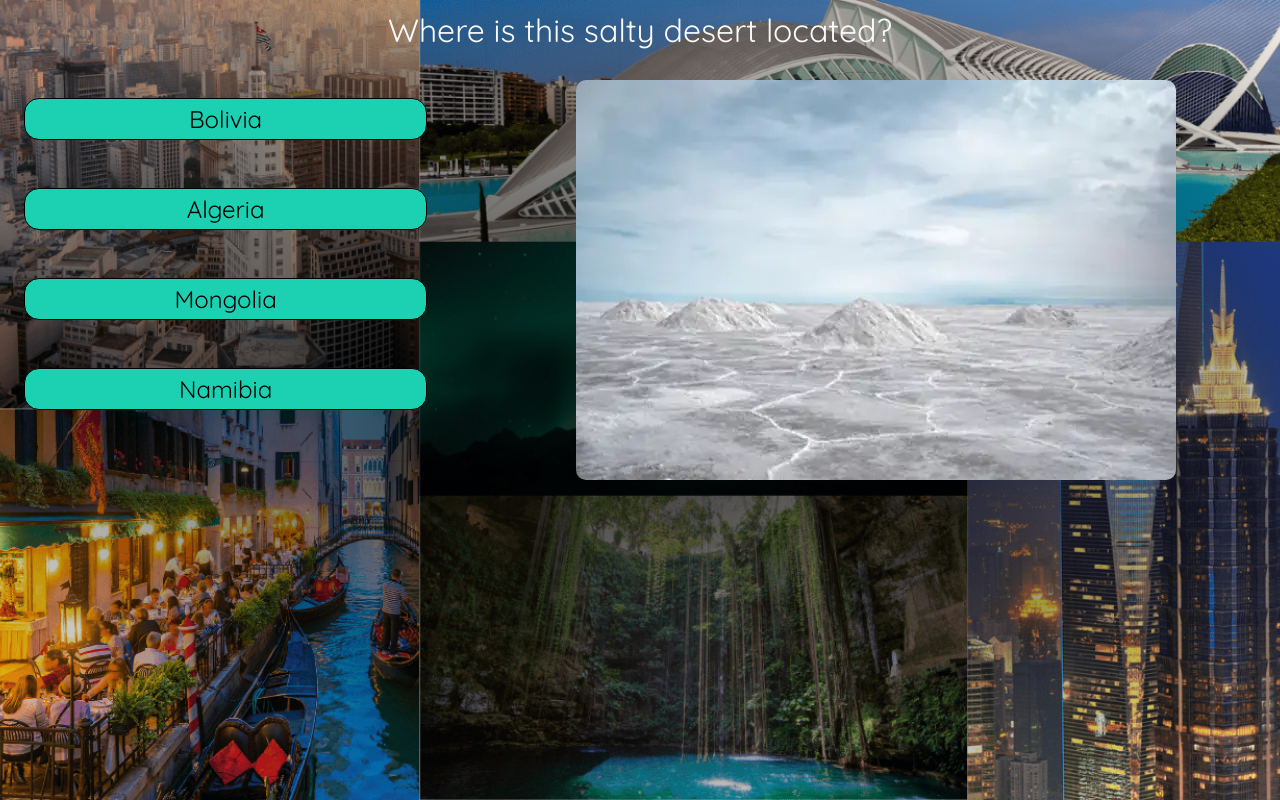
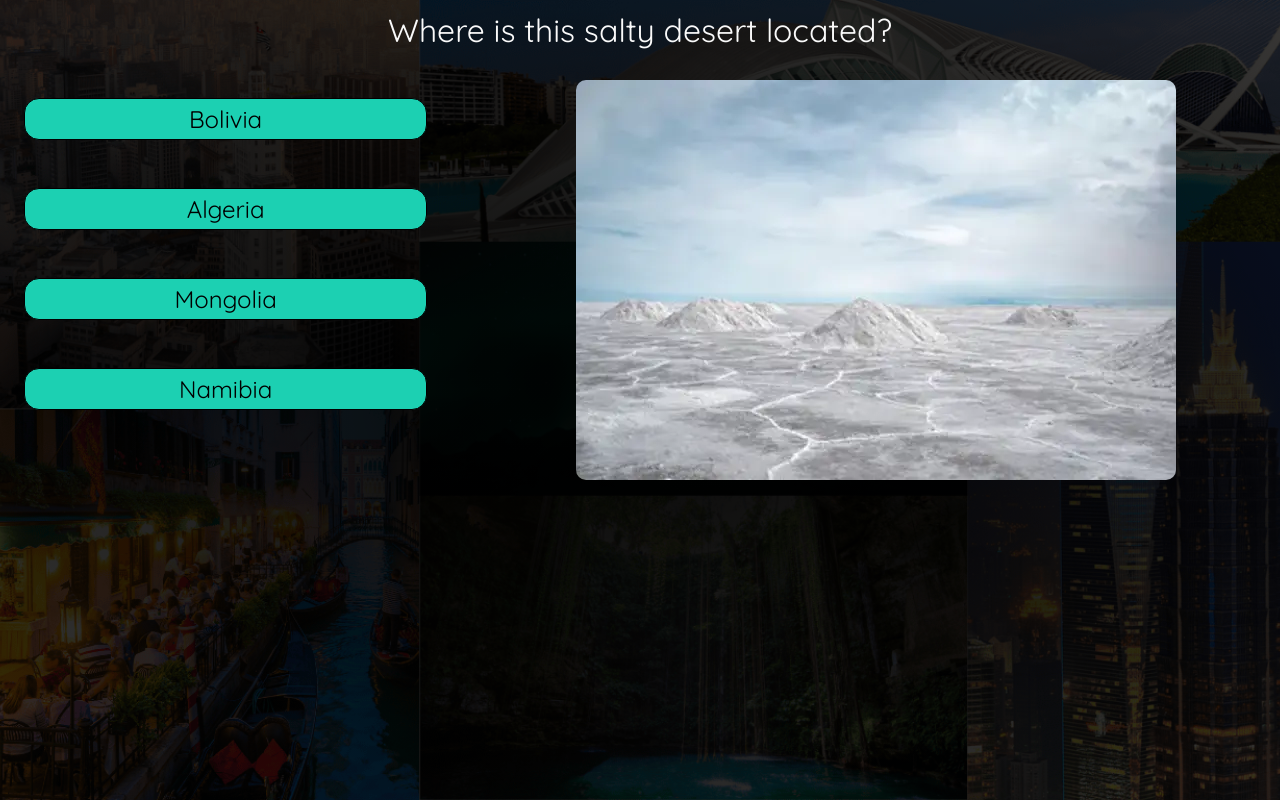
Before and after one commit to alelodato/Pictures-and-Places, a plain HTML site: page index.html in a window 1280 px wide. Both pictures are taken after a click on the button "Start Game". Drawn offline with Linux system fonts and the light colour scheme; some packages are replaced by stand-ins of ours; a script that the page names is missing.

Commit message:
adjusted background color for quiz start to make it darker

```diff
--- a/assets/css/style.css
+++ b/assets/css/style.css
@@ -20,7 +20,7 @@ body {
   width: 100%;
   font-family: "Quicksand", sans-serif;
   min-height: 100vh;
-  background: #000000ad;
+  background: radial-gradient(#000000ed, #00000052);
 }
 
 h1 {
@@ -231,11 +231,6 @@ h1 {
     background: url(/assets/images/quiz-img/homepage-background.png) no-repeat center center/cover;
   }
 
-  #homepage {
-    background: radial-gradient(#000000d6, transparent);
-  }
-
-
   h1 {
     font-size: 3rem;
   }
--- a/assets/js/script.js
+++ b/assets/js/script.js
@@ -17,8 +17,7 @@ const getResults = document.getElementById('results');
 // End game and restart button variable
 const endMessage = document.getElementById('quiz-end');
 const restartButton = document.getElementById('restart');
-// Background image, to switch on tablet and laptop screens when game starts
-let backgroundImage = document.getElementsByClassName('background-img');
+const gameBackground = document.getElementById('homepage');
 // Variables for shuffled questions and the current question index
 let shuffledQuestions, currentQuestionIndex;
 // Variable to get the questions info text content
@@ -35,8 +34,7 @@ restartButton.addEventListener('click', startGame);
  * Function that starts the game when start button clicked
  */
 function startGame() {
-  //Switch background image
-  backgroundImage.src = 'mobile-background.jpeg';
+  gameBackground.style.backgroundColor = 'rgb(0 0 0 / 66%)';
   // Hide title,intro message and start button, to make space for the quiz game content
   start.classList.add('hide');
   // Remove 'hide' class from quiz content to show when game starts
```
